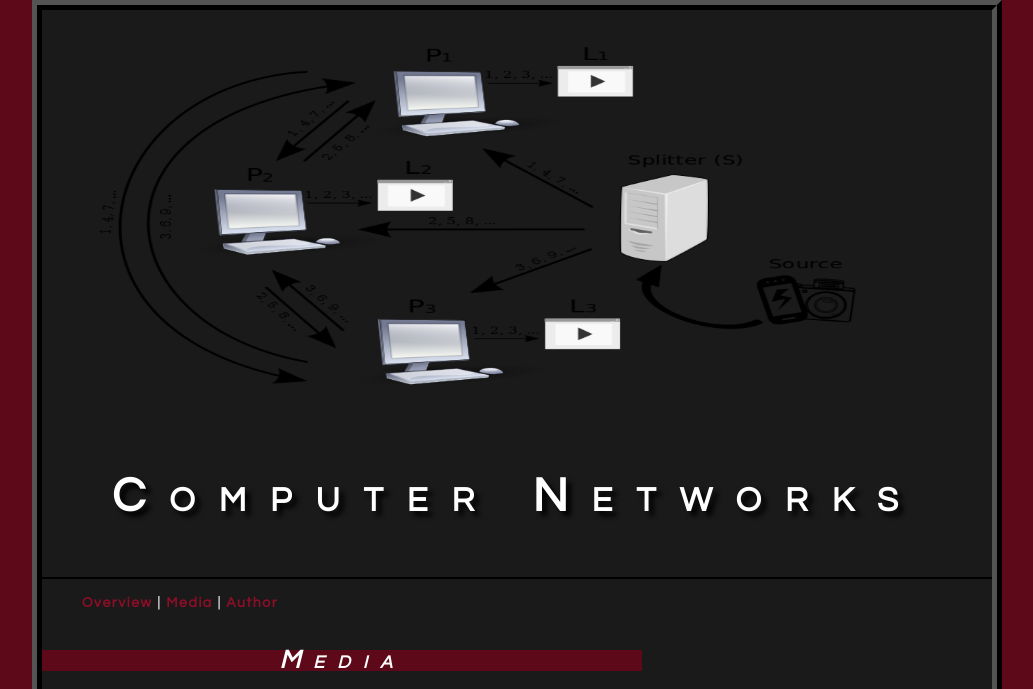
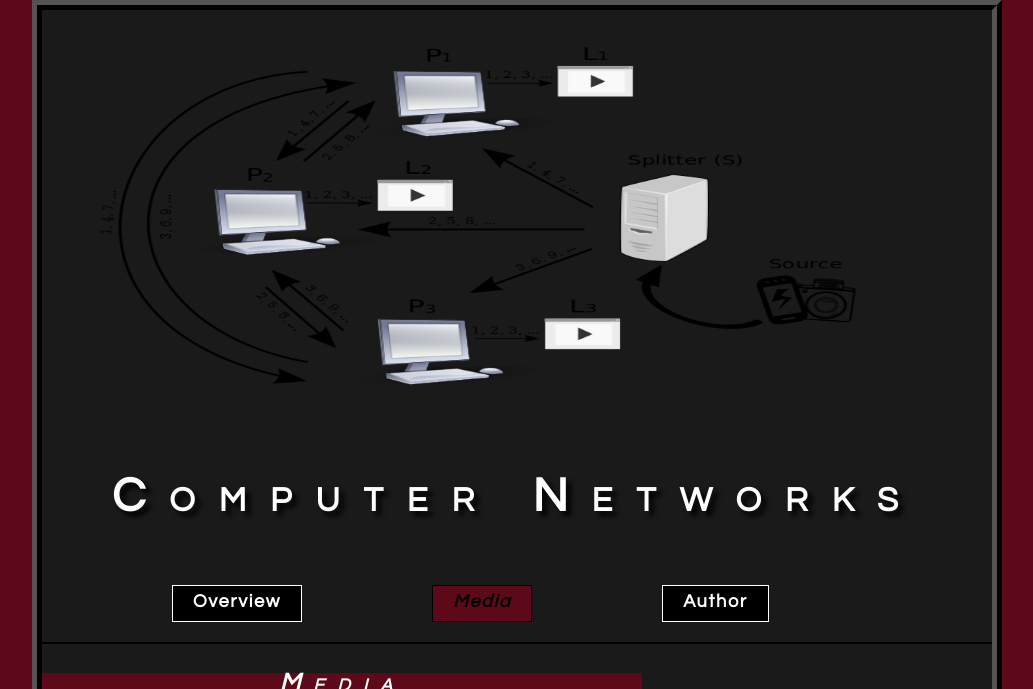
Before and after one commit to spencemcb1/lis2360_webdevelopment, a plain HTML site: page lesson7_project_1/media.html in a window 1280 px wide. Shown: the top 689 px of the page, without its empty margins (123-1156 px from the left). Drawn offline with Linux system fonts and the light colour scheme.

Commit message:
Project 2 first commit

```diff
--- a/lesson7_project_1/media.html
+++ b/lesson7_project_1/media.html
@@ -10,6 +10,7 @@
         <meta name = "keywords" content = "Computers, Networks, Computer Networks, Information, Technology">
 
         <link href = "style.css" rel = "stylesheet" type = "text/css">
+        <link href = "style-navbar.css" rel = "stylesheet" type = "text/css">
 
         <title> Computer Networks </title>
 
@@ -25,9 +26,15 @@
 
                 <h1> Computer Networks</h1>
 
-                <hr>
+               <div id="navbar">
+        			<ul  id="menu">
+        				<li><a href="index.html" class="button">Overview</a></li>
+        				<li><a href="media.html" class="button selected">Media</a></li>
+           			<li><a href="author.html" class="button">Author</a></li>
+        			</ul>
+        		</div> <!-- end navbar -->
 
-                <p><a href="index.html">Overview</a> | <a href="media.html">Media</a> | <a href="author.html">Author</a></p>
+        		<hr>
 
             </div> <!-- end header -->
 
--- /dev/null
+++ b/lesson7_project_1/style-navbar.css
@@ -0,0 +1,67 @@
+@charset "UTF-8";
+/* CSS Document */
+
+/* ----------------- NAVIGATION BAR STYLES -------------------*/
+
+/* TABBED NAVIGATION */
+
+#navbar{
+	width: 100%; /* as wide as container - make sure buttons don't exceed container width */
+	/* reducing height hides the bottom of the buttons and the bottom rounded corners of buttons */
+	height: 45px;
+	overflow: hidden; /* necessary for tab style nav bar to hide bottom of buttons */
+	margin-bottom: 20px; /* pushes page content down */
+}
+
+
+/* horizontal menu bars are typically created using a styled unordered list. Here's how! */
+ul#menu {
+	list-style: none; /* eliminates bullets */
+}
+
+ul#menu li {
+	float: left; /* changes list from vertical to horizontal */
+	margin-left: 50px; /* controls space between buttons/tabs */
+}
+
+ul#menu li a.button {
+	background-color: #000; /* button/tab color */
+	color: #FFFFFF; /* font color */
+	font-size: 1.3em;
+	text-decoration: none; /* removes the link underline */
+	/* the padding define the size of the buttons */
+	/* increase bottom padding for tabs with hidden bottoms so tab text can be seen*/
+	padding: 6px 20px 10px 20px;
+	/* rounded corners turn buttons into tabs when bottom of button is hidden */
+	border: solid 1px; /* 1-pixel border around buttons. */
+}
+/* styles for the currently selected page should be different to make it stand out */
+/* also you want to discourage users from clicking the button for the current page */
+
+ul#menu li a.button.selected{
+	background-color: #5d091a; /* matching the color of the content background color */
+	color: #000; /* font color */
+	font-style: italic;
+}
+
+/* visited link font colors */
+ul#menu li a.button:visited {
+	color: #FFFFFF;
+	border-color: #5d091a
+}
+
+ul#menu li a.button:visited.selected{
+	color: #000;
+}
+
+/* hover link styles */
+ul#menu li a.button:hover {
+	background-color: #FFF;
+	color: #000;
+}
+
+/* selected button shouldn't change on hover */
+ul#menu li a.button:hover.selected{
+	background-color: #5d091a;
+	color: #000;
+}
```
Also changed, not shown: lesson7_project_1/author.html (+9 -4 lines), lesson7_project_1/index.html (+9 -2 lines), lesson7_project_2/images/P2PSP_team.png (added), lesson7_project_2/images/abstracct_cube.png (added), lesson7_project_2/images/arpanet_map_1973.jpg (added), lesson7_project_2/images/cisco_systems_headquarters.jpg (added), lesson7_project_2/images/computer_servers_1.jpg (added), lesson7_project_2/images/creative_commons.png (added), lesson7_project_2/images/first_router.jpg (added), lesson7_project_2/images/img_0927.jpg (added), lesson7_project_2/images/wikimedia_servers.jpg (added).
